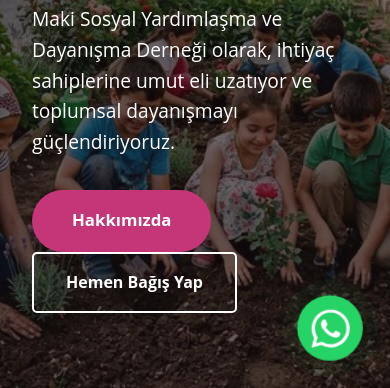
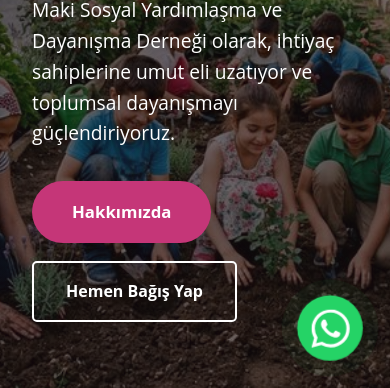
Before and after one commit to Brainfitnarlidere/maki, a plain HTML site: page index.html in a window 390 px wide. Shown: the part 456-844 px from the top of the page. Drawn offline with nearby package versions, Linux system fonts and the light colour scheme.

Commit message:
Hero butonları arası boşluk açıldı
Co-Authored-By: Claude Opus 5.5 <noreply@anthropic.com>

```diff
--- a/index.html
+++ b/index.html
@@ -50,7 +50,7 @@
     <!-- FontAwesome for Icons -->
     <link rel="stylesheet" href="https://cdnjs.cloudflare.com/ajax/libs/font-awesome/6.0.0/css/all.min.css">
 
-    <link rel="stylesheet" href="style.css?v=20261126b">
+    <link rel="stylesheet" href="style.css?v=20261126c">
 </head>
 <body>
     <!-- Navigation -->
--- a/style.css
+++ b/style.css
@@ -1016,3 +1016,10 @@ h2.text-center::after { left: 50%; transform: translateX(-50%); }
     .stats-num { font-size: 1.7rem; }
     .stats-label { font-size: 0.8rem; }
 }
+
+/* Hero butonları arası boşluk */
+.hero-btns { display: flex; flex-wrap: wrap; align-items: center; gap: 1rem; }
+.hero-btns .btn { margin-left: 0; }
+@media (max-width: 768px) {
+    .hero-btns { gap: 1.1rem; }
+}
```
